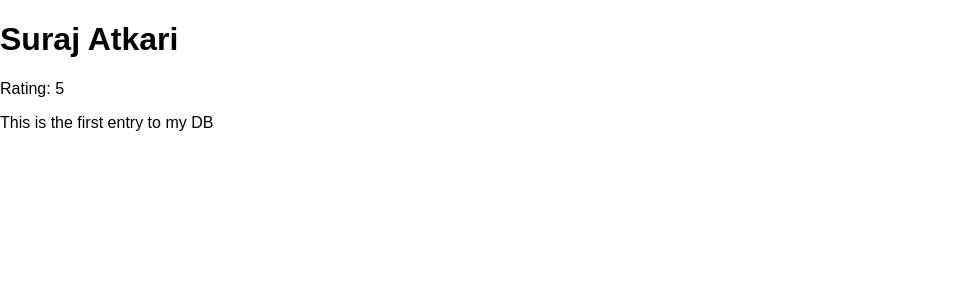
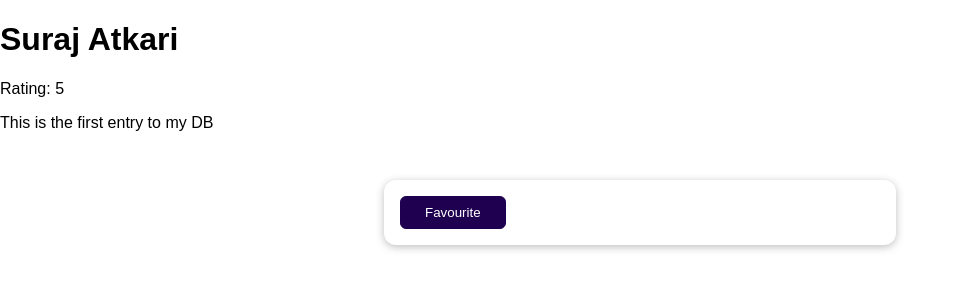
Before and after one commit to Suraj-Atkari/FEEDBACK, a Django app: page /reviews/1 in a window 1280 px wide. Shown: the top 300 px of the page, without its empty margins (0-963 px from the left). Run offline with Django 4.2, Linux system fonts and the light colour scheme; data comes from the database, SQL or seed files in the repository.

Commit message:
SESSIONS_ added favourite in html details, add views and urls for the same

```diff
--- a/feedback/reviews/templates/reviews/detailed_review.html
+++ b/feedback/reviews/templates/reviews/detailed_review.html
@@ -7,4 +7,10 @@
   <h1>{{ review.user_name }}</h1>
   <p>Rating: {{ review.rating }}</p>
   <p>{{ review.review_text }}</p>
+  <form action="/reviews/favourite" method="POST">
+    {% csrf_token %}
+    <input type="hidden" name="review_id" value="{{ review.id }}"></input>
+    <button>Favourite</button>
+  </form>
+
 {% endblock content %}
--- a/feedback/reviews/urls.py
+++ b/feedback/reviews/urls.py
@@ -5,5 +5,7 @@ urlpatterns = [
     path("", views.ReviewView.as_view()),
     path("thank-you", views.ThankYouView.as_view()),
     path("reviews", views.ReviewsListView.as_view()),
+    path("reviews/favourite", views.AddFavouriteView.as_view()),
     path("reviews/<int:pk>", views.ReviewDetailView.as_view())  # id=pk
+
 ]
--- a/feedback/reviews/views.py
+++ b/feedback/reviews/views.py
@@ -104,3 +104,11 @@ class ReviewsListView(ListView):  # Listview=To show all list of content
 class ReviewDetailView(DetailView):
     model = Review
     template_name = "reviews/detailed_review.html"
+
+
+class AddFavouriteView(View):
+    def post(self, request):
+        review_id = request.POST["review.id"]
+        fav_review = Review.object.get(pk=review_id)
+        request.session["favourite_review"] = fav_review
+        return HttpResponseRedirect("/reviews/" + review_id)
```
